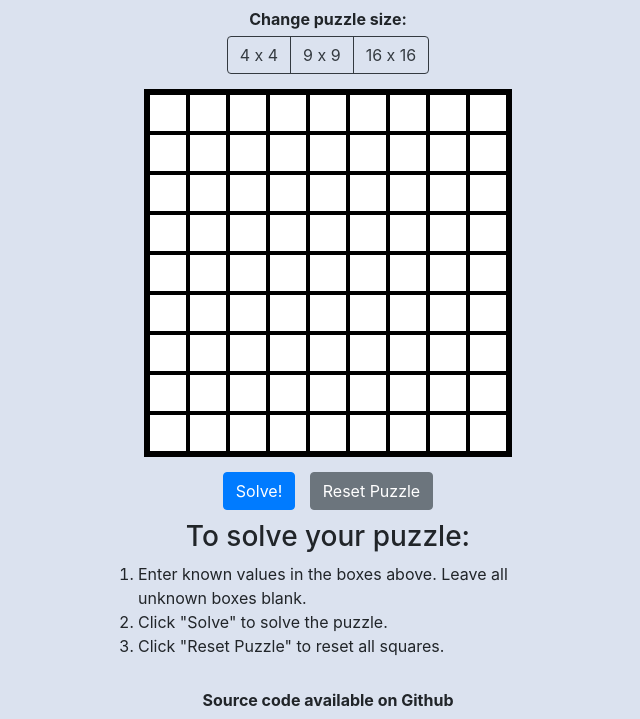
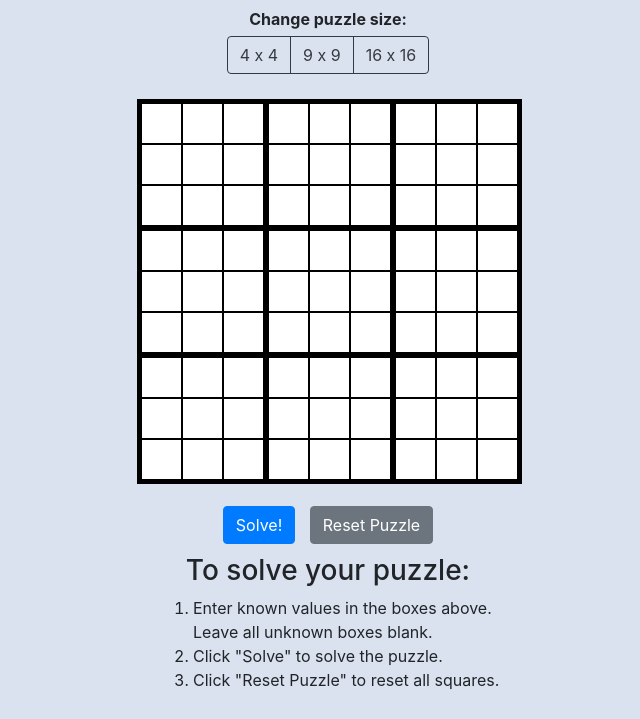
Before and after one commit to kellygemmill/SudokuSolverWeb-Frontend, a React app: page / in a window 1280 px wide. Shown: the part 76-795 px from the top of the page, without its empty margins (312-952 px from the left). Built offline with nearby package versions, Linux system fonts and the light colour scheme.

Commit message:
Fixed grid to show sub-boxes

```diff
--- a/src/components/BoardArea.js
+++ b/src/components/BoardArea.js
@@ -79,20 +79,30 @@ const BoardArea = () => {
         setSudokuBoard(newValues)
     }
 
-    const style = {
-        position: "static",
+    const topStyle = {
         height: "auto",
-        width: `${boardLength*40+100}px`,
+        width: `${350}px`, // approximately the size of a 9x9
+        margin: "10px auto",
+        textAlign: "center"
+    }
+
+    const bottomStyle = {
+        height: "auto",
+        width: `${350}px`, // approximately the size of a 9x9
         margin: "10px auto",
         textAlign: "center"
     }
 
     return (
-        <div style={style}>
-
+        <div>
+            <div style={topStyle}>
                 <MyDropdown handleClick={resetPuzzleSize} />
                 <LargeBoardDirections boardLength={boardLength} />
+            </div>
+            <div>
                 <SudokuBoard sudokuValue={sudokuBoard} boardLength={boardLength} handleSudokuField={handleSudokuInput} />
+            </div>
+            <div style={bottomStyle}>
                 <div>
                     <MyButton id="solve-button" text="Solve!" handleClick={solvePuzzle} type="primary" /> {' '}
                     <MyButton id="reset-button" text="Reset Puzzle" handleClick={resetPuzzle} type="secondary" />
@@ -100,6 +110,7 @@ const BoardArea = () => {
                 <Solution solutionFound={solutionFound} />
                 <Directions />
             </div>
+        </div>
     )
 }
 
--- a/src/components/Footer.js
+++ b/src/components/Footer.js
@@ -7,14 +7,21 @@ const style = {
     textAlign: 'center'
 }
 
+const buttonStyle = {
+    margin: "5px 5px 10px"
+}
+
 const Footer = () => {
     return (
         <div style={style}>
-            <p style={{marginBottom: "0", fontWeight: "bold"}}>Source code available on Github</p>
-            <Button variant="link" href="https://github.com/kellygemmill/SudokuSolverWeb-Frontend">Frontend</Button>
-            <Button variant="link" href="https://github.com/kellygemmill/SudokuSolverWeb-Backend">Backend</Button>
+            <p style={{marginBottom: "0", fontWeight: "bold"}}>Source code available on Github:</p>
+            <Button style={buttonStyle} variant="outline-dark" href="https://github.com/kellygemmill/SudokuSolverWeb-Frontend"
+                target="_blank">Frontend (React)</Button> {'  '}
+            <Button style={buttonStyle} variant="outline-dark" href="https://github.com/kellygemmill/SudokuSolverWeb-Backend"
+                target="_blank">Backend (Java)</Button>
 
-            <p style={{marginTop: "20px"}}>&copy; {new Date().getFullYear()} <a href="https://www.linkedin.com/in/kelly-gemmill">Kelly Gemmill</a></p>
+            <p style={{marginTop: "20px"}}>&copy; {new Date().getFullYear()} {' '}
+            <a href="https://www.linkedin.com/in/kelly-gemmill" target="_blank">Kelly Gemmill</a></p>
         </div>
     )
 }
--- a/src/components/LargeBoardDirections.js
+++ b/src/components/LargeBoardDirections.js
@@ -6,7 +6,7 @@ const LargeBoardDirections = ({boardLength}) => {
     }
     return (
         <div style={{fontWeight: "bold", margin: "5px", fontSize: "15px"}}>
-            Input numbers greater than 9 as capital letters (10 = A, 11 = B, etc.).
+            Input numbers greater than 9 as capital letters.<br></br>(A = 10, B = 11, etc.)
         </div>
     )
 }
--- a/src/components/MyButton.js
+++ b/src/components/MyButton.js
@@ -5,7 +5,6 @@ const MyButton = ({id, text, handleClick, type}) => {
 
     const style = {
         margin: "15px 5px 10px"
-
     }
 
     return <Button variant={type} id={id} onClick={handleClick} style={style}>{text}</Button>
--- a/src/components/Square.js
+++ b/src/components/Square.js
@@ -1,21 +1,50 @@
 import React from 'react'
 
+
+
+    // const style = {
+    //     background: "white",
+    //     border: "0px",
+    //     fontSize: "25px",
+    //     fontWeight: "700",
+    //     cursor: "pointer",
+    //     outline: "none",
+    //     width: "40px",
+    //     height: "40px",
+    //     textAlign: "center",
+    //     verticalAlign: "middle",
+    //     padding:0
+
+    // };
+
+    const Square = ({ value,handleSquareValue,id,boardLength,subBoxLength,squareSize,narrowBorder,mediumBorder,thickBorder }) => {
+        const boxRowIdx = Math.floor(id/boardLength) % subBoxLength
+        const boxColIdx = id % subBoxLength
+        const rowIdx = Math.floor(id/boardLength)
+        const colIdx = id % boardLength
+
         const style = {
+            borderColor: "black",
+            borderStyle: "solid",
+            borderTopWidth:    `${rowIdx === 0             ? thickBorder : boxRowIdx === 0              ? mediumBorder : narrowBorder}px`,
+            borderBottomWidth: `${rowIdx === boardLength-1 ? thickBorder : boxRowIdx === subBoxLength-1 ? mediumBorder : narrowBorder}px`,
+            borderLeftWidth:   `${colIdx === 0             ? thickBorder : boxColIdx === 0              ? mediumBorder : narrowBorder}px`,
+            borderRightWidth:  `${colIdx === boardLength-1 ? thickBorder : boxColIdx === subBoxLength-1 ? mediumBorder : narrowBorder}px`,
+            width: `${colIdx === 0 || colIdx === boardLength-1 ? squareSize + thickBorder :
+                boxColIdx === 0 || boxColIdx === subBoxLength-1 ? squareSize + mediumBorder :
+                squareSize + narrowBorder}px`,
+            height: `${rowIdx === 0 || rowIdx === boardLength-1 ? squareSize + thickBorder :
+                boxRowIdx === 0 || boxRowIdx === subBoxLength-1 ? squareSize + mediumBorder :
+                squareSize + narrowBorder}px`,
             background: "white",
-        border: "2px solid black",
             fontSize: "25px",
             fontWeight: "700",
             cursor: "pointer",
             outline: "none",
-        width: "40px",
-        height: "40px",
             textAlign: "center",
-        verticalAlign: "middle",
-        padding:0
+            verticalAlign: "middle"
+        }
 
-    };
-
-    const Square = ({ value,handleSquareValue,id }) => {
         return(
             <div>
                 <input style={style} onChange={handleSquareValue} value={value} id={id} />
--- a/src/components/SudokuBoard.js
+++ b/src/components/SudokuBoard.js
@@ -2,21 +2,33 @@ import React from 'react'
 import Square from './Square'
 
 const SudokuBoard = ( {sudokuValue,boardLength,handleSudokuField} ) => {
+    const subBoxLength = Math.sqrt(boardLength)
 
-    const style = {
-        border: "4px solid black",
-        height: `${boardLength*40 + 8}px`,
-        width: `${boardLength*40 + 8}px`,
+    const narrowBorder = 1
+    const mediumBorder = 3
+    const thickBorder = 5
+    const squareSize = 40;
+    const boardSizePx = boardLength*squareSize + (subBoxLength-1)*thickBorder + 2*(subBoxLength-1)*mediumBorder
+    console.log(boardSizePx)
+
+    const boardStyle = {
+        border: "0px solid black",
+        outline: "none",
+        height: `${boardSizePx}px`,
+        width: `${boardSizePx}px`,
         margin: "0 auto",
         display: "grid",
-        gridTemplate: `repeat(${boardLength}, 1fr) / repeat(${boardLength}, 1fr)`
+        gridTemplateRows: `repeat(${boardLength}, 1fr)`,
+        gridTemplateColumns: `repeat(${boardLength}, 1fr)`
     };
 
     return (
-        <div style={style}>
+        <div style={boardStyle}>
             {sudokuValue
             .map(value => value==="0" ? " " : value)
-            .map((value,idx) => <Square key={idx} value={value} handleSquareValue={handleSudokuField} id={idx} />)}
+            .map((value,idx) => <Square key={idx} value={value} handleSquareValue={handleSudokuField} id={idx}
+            boardLength={boardLength} subBoxLength={subBoxLength} squareSize={squareSize}
+            narrowBorder={narrowBorder} mediumBorder={mediumBorder} thickBorder={thickBorder} />)}
         </div>
     )
 
```
Also changed, not shown: public/index.html (+1 -0 lines). Lines whose indentation alone changed are shown as unchanged.
